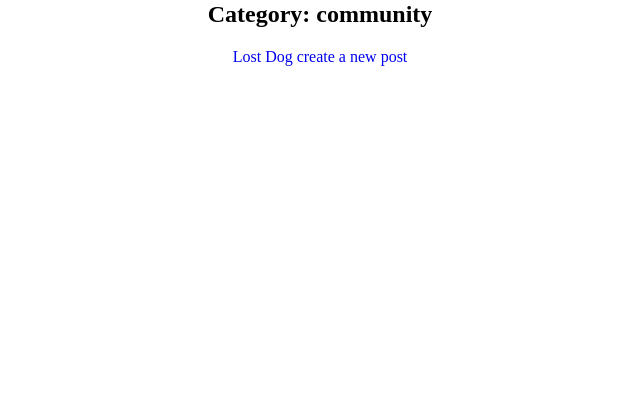
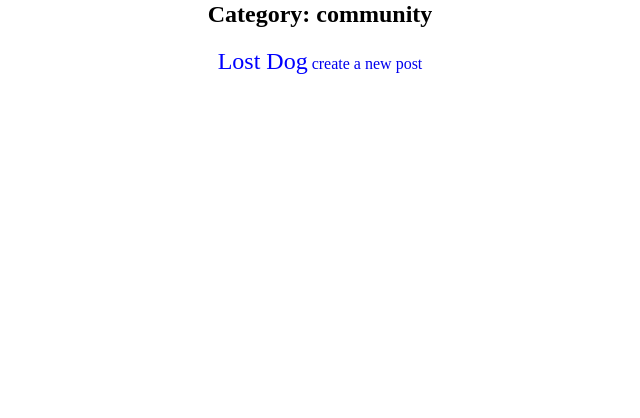
Before and after one commit to KevinBaoB/Assessment-5, a Django app: page /1/ in a window 1280 px wide. Shown: the part 382-800 px from the top of the page, without its empty margins (320-960 px from the left). Run offline with Django 4.2, Linux system fonts and the light colour scheme; data comes from the database, SQL or seed files in the repository; some libraries are stand-ins or nearby versions.

Commit message:
touchups

```diff
--- a/Assessment-4/assessmentFour/craigslist_app/templates/craigslist_app/list_posts.html
+++ b/Assessment-4/assessmentFour/craigslist_app/templates/craigslist_app/list_posts.html
@@ -4,7 +4,7 @@
         <h2>Category: {{category.name}}</h2>
         {% for post in posts %}
 
-        <a href="{% url 'post_info' category.id post.id %}">{{post.title}}</a>
+        <a class="post_names" href="{% url 'post_info' category.id post.id %}">{{post.title}}</a>
 
         {% endfor %}
     <a href="{% url 'add_post' category.id %}">create a new post</a>
--- /dev/null
+++ b/Assessment-4/assessmentFour/requirements.txt
@@ -0,0 +1,5 @@
+asgiref==3.5.2
+Django==4.0.6
+psycopg2==2.9.3
+python-dotenv==0.20.0
+sqlparse==0.4.2
--- a/Assessment-4/assessmentFour/static/css/craigslist.css
+++ b/Assessment-4/assessmentFour/static/css/craigslist.css
@@ -12,3 +12,8 @@ body {
 .category_names {
   font-size: 2rem;
 }
+
+.post_names {
+  font-size: 1.5rem;
+  color: blue;
+}
```
